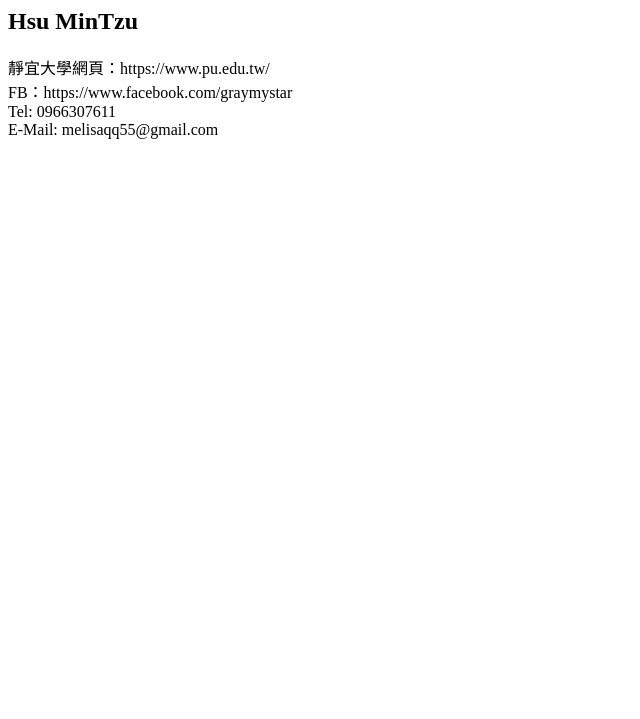
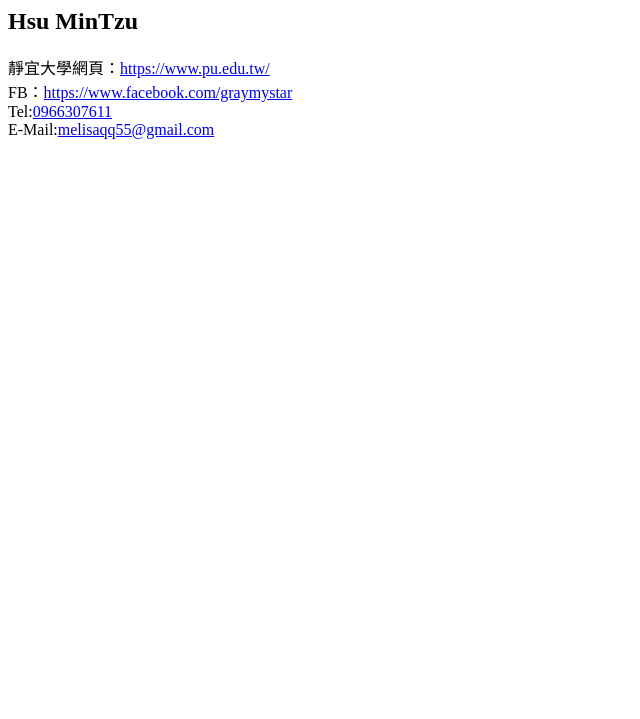
Before and after one commit to kawa0929/aboutmewawa, a plain HTML site: page about.html in a window 1280 px wide. Shown: the part 81-800 px from the top of the page, without its empty margins (0-640 px from the left). Drawn offline with Linux system fonts and the light colour scheme.

Commit message:
version 3: Hyperlink

```diff
--- a/about.html
+++ b/about.html
@@ -9,9 +9,9 @@
 	<h1>許閔慈</h1>
 	<h2>Hsu MinTzu</h2>
 
-	靜宜大學網頁：https://www.pu.edu.tw/<br>
-	FB：https://www.facebook.com/graymystar<br>
-	Tel: 0966307611<br>
-	E-Mail: melisaqq55@gmail.com<br>
+	靜宜大學網頁：<a href="https://www.pu.edu.tw">https://www.pu.edu.tw/</a><br>
+	FB：<a href="https://www.facebook.com/graymystar"target="_blank">https://www.facebook.com/graymystar</a><br>
+	Tel:<a href="tel:0966307611">0966307611</a><br>
+	E-Mail:<a href="mailto:melisaqq55@gmail.com">melisaqq55@gmail.com</a><br>
 </body>
 </html>
```
